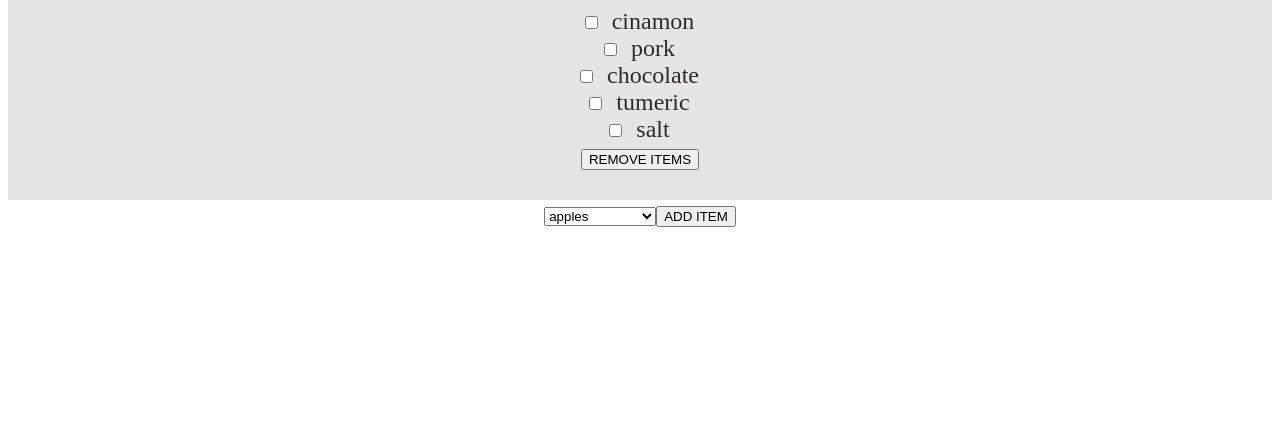
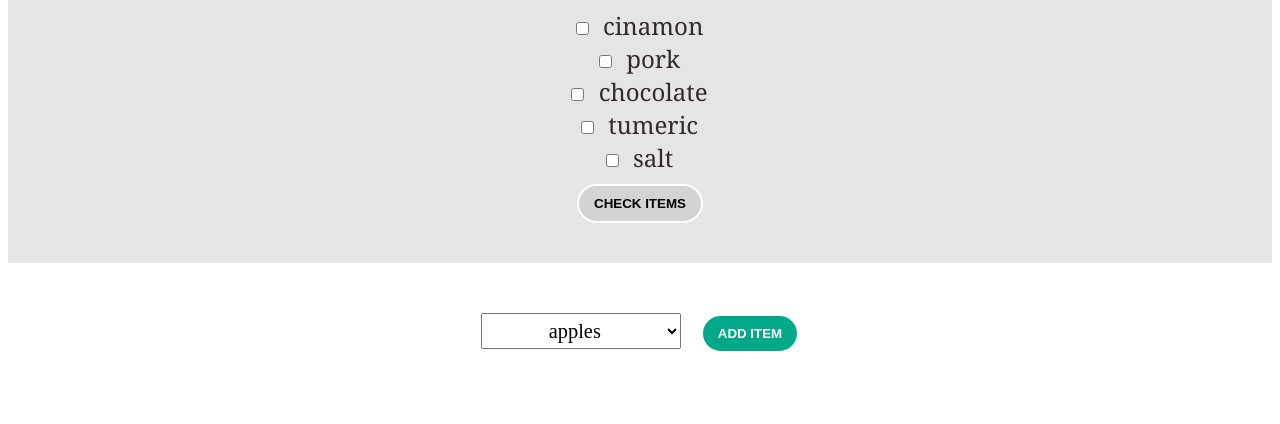
Before and after one commit to kgong6/level3-todolist-prototype-1, a Flask app: page / in a window 1280 px wide. Shown: the part 376-800 px from the top of the page. Run offline with Flask 3, Linux system fonts and the light colour scheme; data comes from the database, SQL or seed files in the repository.

Commit message:
Basic styling completed

```diff
--- a/static/css/style.css
+++ b/static/css/style.css
@@ -1,5 +1,5 @@
 body {
-  font-family: "Raleway";
+  font-family: Georgia, sans-serif;
   font-size: 1.5em;
   text-align: center;
 
@@ -20,3 +20,42 @@ label {
   padding:30px;
 
 }
+
+#add_btn {
+  background-color : #01A88A;
+  color: white;
+  font-weight: bold;
+  border-radius: 20px;
+  border:2px solid white;
+  margin: 10px;
+  padding: 10px 15px;
+  cursor: pointer;
+
+}
+
+#remove_btn {
+  background-color : lightgray;
+  color: black;
+  font-weight: bold;
+  border-radius: 20px;
+  border:2px solid white;
+  margin: 10px;
+  padding: 10px 15px;
+
+}
+
+select{
+  font-family:"Georgia, sans-serif";
+  font-size: 0.85em;
+  text-align:center;
+  width:200px;
+  margin: 50px 10px;
+  padding: 5px 0;
+  border: 2px solid dark gray;
+
+}
+
+#add_btn:hover {
+  background-color: darkslategrey;
+
+}
--- a/templates/index.html
+++ b/templates/index.html
@@ -23,20 +23,20 @@
         <label for="{{items}}" name = "{{item}}">{{ item }}</label><br>
 
         {% endfor %}
-        <input type="submit" value = "REMOVE ITEMS">
+        <input type="submit" value = "CHECK ITEMS" id="remove_btn">
 
       </form>
     </div>
 
 
-
+    <!-- ADD ITEMS FORM -->
     <div id="add_item">
       <form action = "/add_items" method ="POST">
         <select name = "select_items">
           {% for item in all_items %}
           <option value="{{ item }}">{{ item }}</option>
           {% endfor %}
-          <input type="submit" value="ADD ITEM">
+          <input type="submit" value="ADD ITEM" id="add_btn">
 
       </form>
     </div>
```
